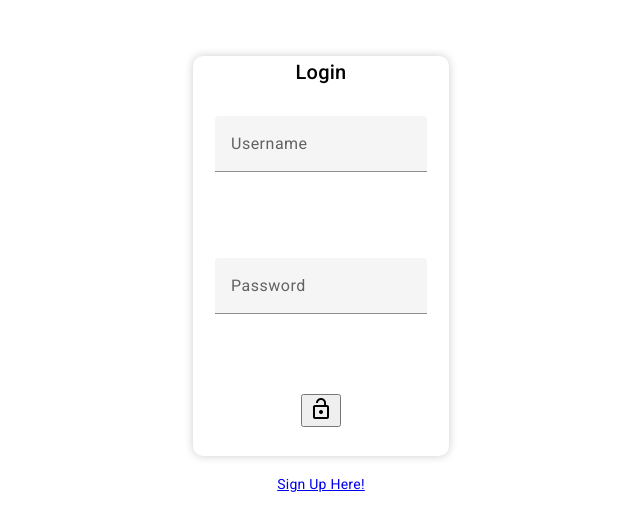
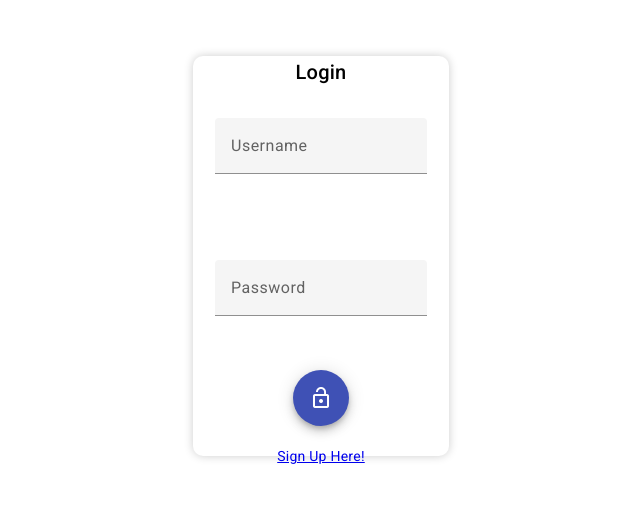
Before and after one commit to ignatmatei/CleanCooks, an Angular app in the folder src/fe/CleanCooks/: page /log-in in a window 1280 px wide. Shown: the top 530 px of the page, without its empty margins (451-1091 px from the left). Built offline with nearby package versions, Linux system fonts and the light colour scheme.

Commit message:
minor stylistic changes

```diff
--- a/src/fe/CleanCooks/src/app/log-in/log-in.component.html
+++ b/src/fe/CleanCooks/src/app/log-in/log-in.component.html
@@ -11,7 +11,7 @@
         <input matInput placeholder="Password" [(ngModel)]="loginData.password" name="password" type="password">
       </mat-form-field>
     </form>
-    <button mat-fab-button color="primary" (click)="login()" class="mat-fab-button">
+    <button mat-fab color="primary" (click)="login()">
       <mat-icon>lock_open</mat-icon>
     </button>
     <br>
--- a/src/fe/CleanCooks/src/app/log-in/log-in.component.scss
+++ b/src/fe/CleanCooks/src/app/log-in/log-in.component.scss
@@ -11,8 +11,7 @@
   box-shadow: 0 0 10px rgba(0, 0, 0, 0.2);
   display: flex;
   flex-direction: column;
-  text-font: styles.$text-font-family;
-}
+  }
 }
 .form-field {
   margin-top: 2em;
--- a/src/fe/CleanCooks/src/app/log-in/log-in.component.ts
+++ b/src/fe/CleanCooks/src/app/log-in/log-in.component.ts
@@ -6,6 +6,7 @@ import {Router, RouterLinkActive} from "@angular/router";
 import {FormsModule} from "@angular/forms";
 import {MatIcon} from "@angular/material/icon";
 import {RouterLink} from "@angular/router";
+import { MatButtonModule } from '@angular/material/button';
 @Component({
   selector: 'app-log-in',
   standalone: true,
@@ -15,7 +16,8 @@ import {RouterLink} from "@angular/router";
     FormsModule,
     MatIcon,
     RouterLink,
-    RouterLinkActive
+    RouterLinkActive,
+    MatButtonModule
   ],
   templateUrl: './log-in.component.html',
   styleUrl: './log-in.component.scss'
--- a/src/fe/CleanCooks/src/app/sign-up/sign-up.component.html
+++ b/src/fe/CleanCooks/src/app/sign-up/sign-up.component.html
@@ -11,7 +11,7 @@
       <mat-form-field>
         <input matInput placeholder="Password" [(ngModel)]="signUpData.password" name="password">
       </mat-form-field>
-      <button mat-fab-button color="primary" (click)="signUp()">
+      <button mat-fab color="primary" (click)="signUp()">
         Sign up
       </button>
     </form>
--- a/src/fe/CleanCooks/src/app/sign-up/sign-up.component.ts
+++ b/src/fe/CleanCooks/src/app/sign-up/sign-up.component.ts
@@ -5,8 +5,7 @@ import {HttpClient} from "@angular/common/http";
 import {Router, RouterLinkActive} from "@angular/router";
 import {FormsModule} from "@angular/forms";
 import {MatIcon} from "@angular/material/icon";
-import {RouterLink} from "@angular/router";
-
+import {RouterLink} from "@angular/router"; import { MatButtonModule } from '@angular/material/button';
 @Component({
   selector: 'app-sign-up',
   standalone: true,
@@ -16,7 +15,8 @@ import {RouterLink} from "@angular/router";
     FormsModule,
     MatIcon,
     RouterLink,
-    RouterLinkActive
+    RouterLinkActive,
+    MatButtonModule
   ],
   templateUrl: './sign-up.component.html',
   styleUrl: './sign-up.component.scss'
```
